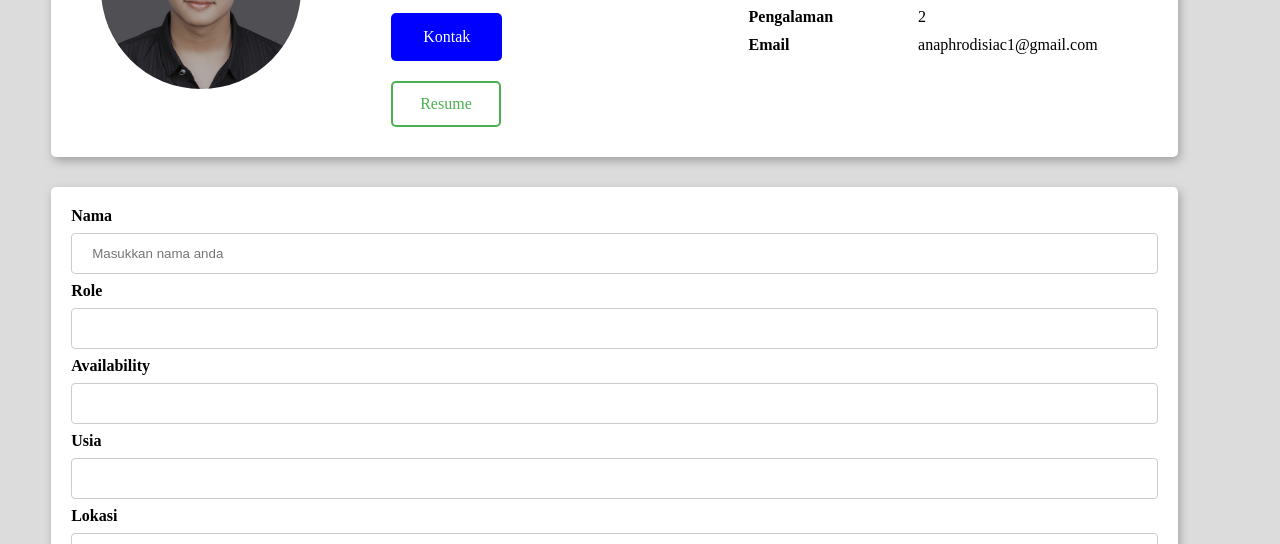
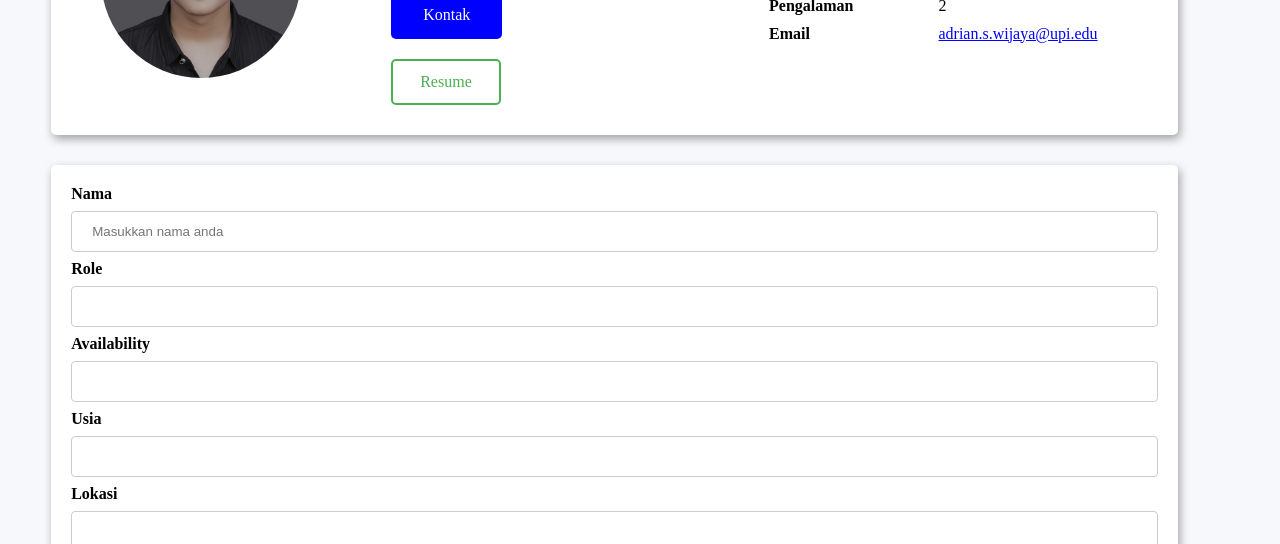
Before and after one commit to a-s-wijaya/INPG07-Assignment1-Ian, a plain HTML site: page index.html in a window 1280 px wide. Shown: the part 256-800 px from the top of the page. Drawn offline with Linux system fonts and the light colour scheme.

Commit message:
finishing touch

```diff
--- a/css/style.css
+++ b/css/style.css
@@ -8,7 +8,7 @@
 }
 
 body{
-    background-color: gainsboro;
+    background-color: #f7f8fc;
 }
 
 nav{
@@ -142,6 +142,10 @@ nav li a:hover:not(.active){
     padding: 5px;
 }
 
+.email {
+    color: blue;
+}
+
 .form{
     background-color: white;
     margin-top: 30px;
--- a/index.html
+++ b/index.html
@@ -4,7 +4,7 @@
     <meta charset="UTF-8">
     <meta http-equiv="X-UA-Compatible" content="IE=edge">
     <meta name="viewport" content="width=device-width, initial-scale=1.0">
-    <title>Challenge Sesi-1</title>
+    <title>Adrian Sugandi Wijaya - Assignment-1</title>
     <link rel="stylesheet" type="text/css" href="css/style.css">
 </head>
 <body>
@@ -47,7 +47,7 @@
                     </tr>
                     <tr>
                         <td><span><b>Email</b></span></td>
-                        <td>anaphrodisiac1@gmail.com</td>
+                        <td><a href="#" class="email">adrian.s.wijaya@upi.edu</a></td>
                     </tr>
                 </table>
             </div>
```
